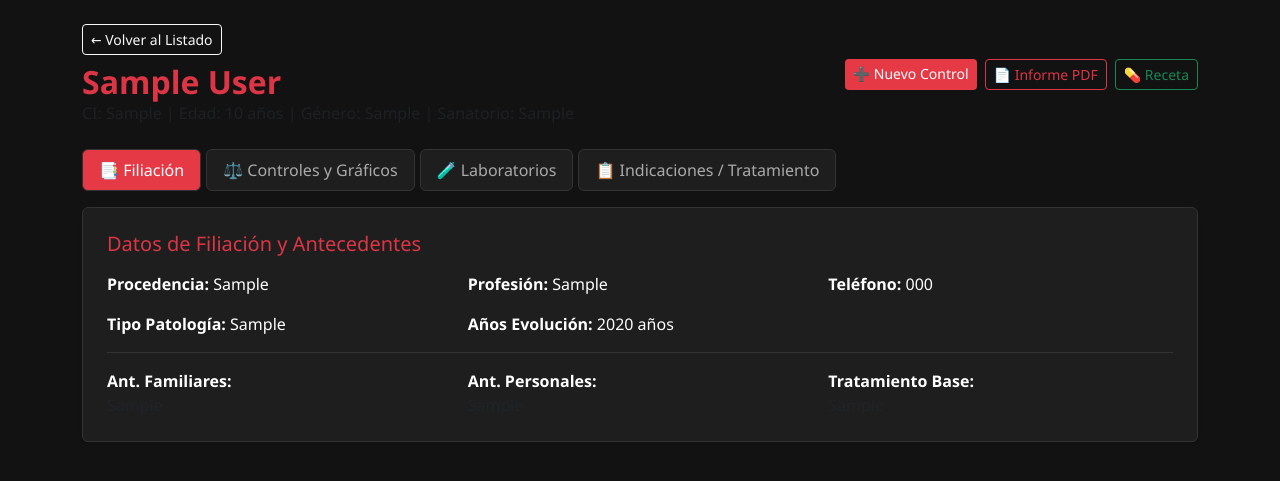
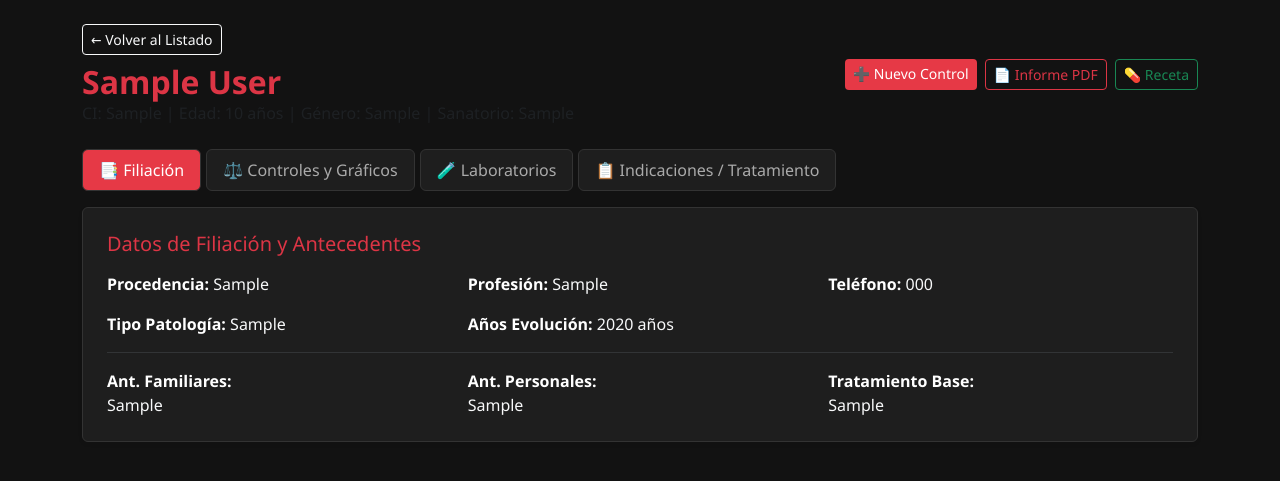
Before and after one commit to patriciafranco-web/Metabolysis1.0-Prueba, a Flask app: page /patient/1 in a window 1280 px wide. Shown: the top 481 px of the page. Run offline with Flask 3, Linux system fonts and the light colour scheme; the visitor is signed in with stand-in values (Sample User, id 1); tables that the repository leaves empty hold one stand-in row (values such as "Sample post").

Commit message:
Update patient_detail.html

```diff
--- a/templates/patient_detail.html
+++ b/templates/patient_detail.html
@@ -56,17 +56,17 @@
             <div class="card p-4 shadow-sm">
                 <h5 class="text-danger mb-3">Datos de Filiación y Antecedentes</h5>
                 <div class="row g-3">
-                    <div class="col-md-4"><strong>Procedencia:</strong> {{ patient.procedencia or 'N/D' }}</div>
-                    <div class="col-md-4"><strong>Profesión:</strong> {{ patient.profession or 'N/D' }}</div>
-                    <div class="col-md-4"><strong>Teléfono:</strong> {{ patient.phone or 'N/D' }}</div>
-                    <div class="col-md-4"><strong>Tipo Patología:</strong> {{ patient.pathology_type or 'N/D' }}</div>
-                    <div class="col-md-4"><strong>Años Evolución:</strong> {{ patient.evolution_years or 0 }} años</div>
+                    <div class="col-md-4"><strong>Procedencia:</strong> <span class="text-light">{{ patient.procedencia or 'N/D' }}</span></div>
+                    <div class="col-md-4"><strong>Profesión:</strong> <span class="text-light">{{ patient.profession or 'N/D' }}</span></div>
+                    <div class="col-md-4"><strong>Teléfono:</strong> <span class="text-light">{{ patient.phone or 'N/D' }}</span></div>
+                    <div class="col-md-4"><strong>Tipo Patología:</strong> <span class="text-light">{{ patient.pathology_type or 'N/D' }}</span></div>
+                    <div class="col-md-4"><strong>Años Evolución:</strong> <span class="text-light">{{ patient.evolution_years or 0 }} años</span></div>
                 </div>
                 <hr class="border-secondary">
                 <div class="row g-3">
-                    <div class="col-md-4"><strong>Ant. Familiares:</strong><p class="text-muted mb-0">{{ patient.antecedentes_familiares or 'Ninguno' }}</p></div>
-                    <div class="col-md-4"><strong>Ant. Personales:</strong><p class="text-muted mb-0">{{ patient.antecedentes_personales or 'Ninguno' }}</p></div>
-                    <div class="col-md-4"><strong>Tratamiento Base:</strong><p class="text-muted mb-0">{{ patient.tratamiento_base or 'Ninguno' }}</p></div>
+                    <div class="col-md-4"><strong>Ant. Familiares:</strong><p class="text-light mb-0">{{ patient.antecedentes_familiares or 'Ninguno' }}</p></div>
+                    <div class="col-md-4"><strong>Ant. Personales:</strong><p class="text-light mb-0">{{ patient.antecedentes_personales or 'Ninguno' }}</p></div>
+                    <div class="col-md-4"><strong>Tratamiento Base:</strong><p class="text-light mb-0">{{ patient.tratamiento_base or 'Ninguno' }}</p></div>
                 </div>
             </div>
         </div>
```
